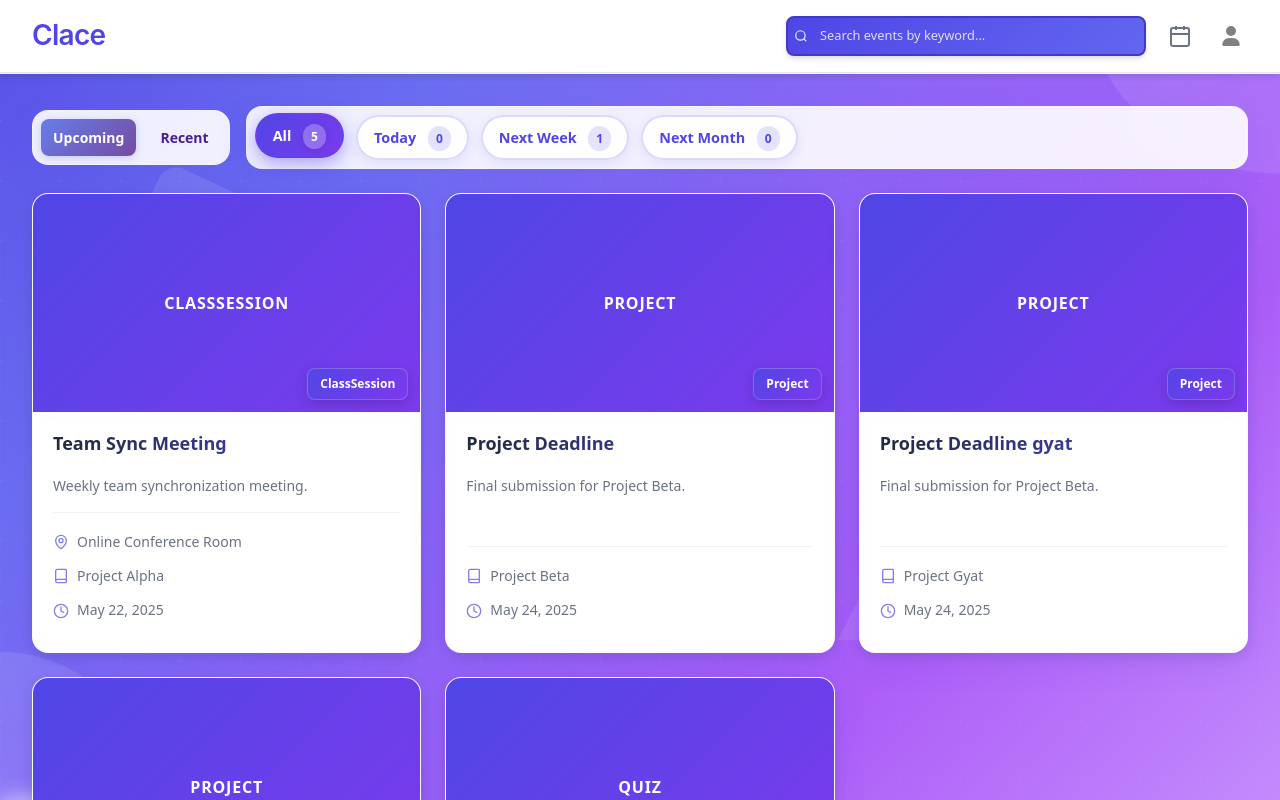
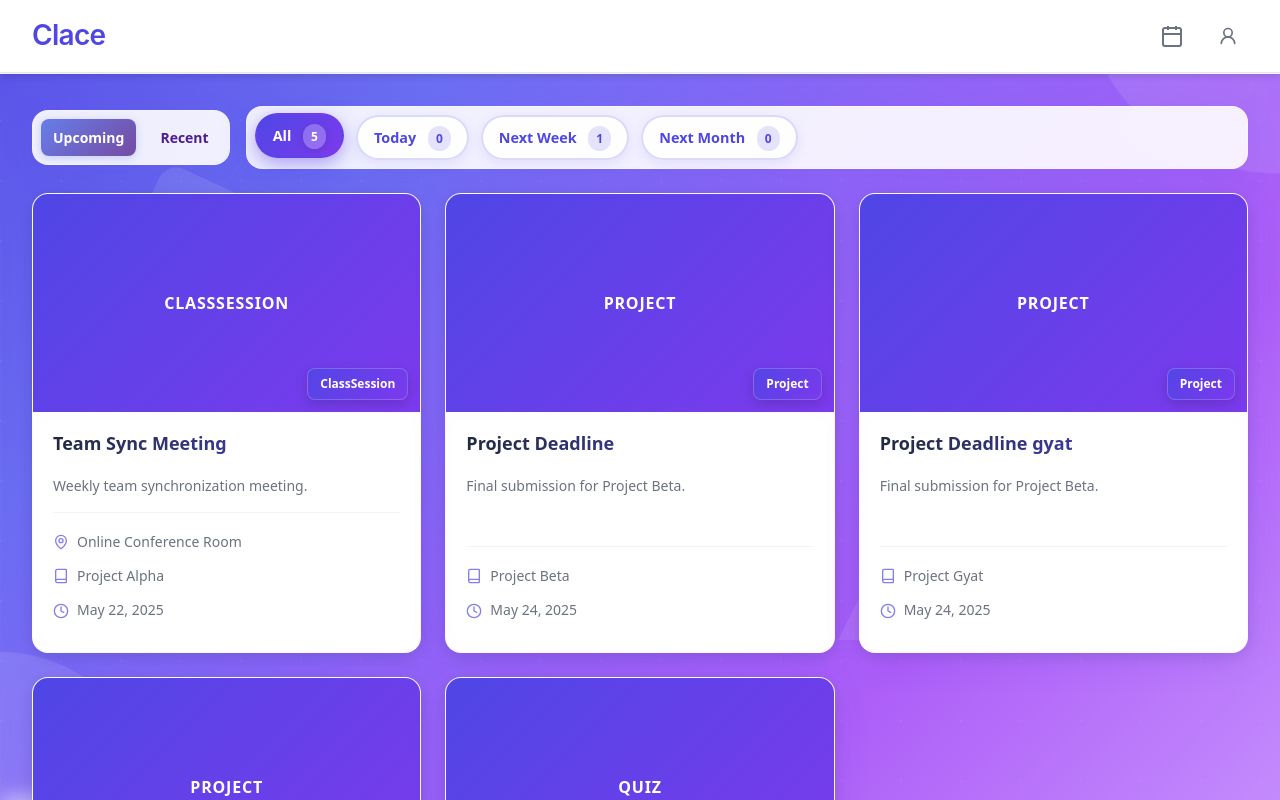
Before and after one commit to Neil-urk12/clace, a Vue app in the folder frontend/: page /dashboard in a window 1280 px wide. Shown: the top 800 px of the page. Built offline with nearby package versions, Linux system fonts and the light colour scheme.

Commit message:
feat: added dashboard icon button and conditionally render both dashboard icon button and search bar component - updated profile icon to use lucide-vue-next for consistency instead of own component

```diff
--- a/frontend/src/components/Global/AppHeader.vue
+++ b/frontend/src/components/Global/AppHeader.vue
@@ -1,15 +1,25 @@
 <script setup lang="ts">
-import { defineAsyncComponent } from "vue";
-import { useRouter } from "vue-router";
+import { defineAsyncComponent, computed  } from "vue";
+import { useRouter, useRoute } from "vue-router";
+import { LayoutDashboard, UserRound } from "lucide-vue-next";
 
 const router = useRouter();
 const SearchBar = defineAsyncComponent(() => import("@/components/Global/SearchBar.vue"));
 const CalendarIcon = defineAsyncComponent(() => import("../Global/EmptyCalendarIcon.vue"));
-const ProfileIcon = defineAsyncComponent(() => import("../Global/ProfileIcon.vue"));
 
 const handleSearch = (query: string) => {
   console.log("Searching for:", query);
 };
+const hiddenRoutes: string[] = ["/profile"];
+
+const isProfileRoute = computed(() => {
+  return useRoute().path === "/profile";
+});
+
+function isHiddenRoute(): boolean {
+  const route = useRoute().path;
+  return hiddenRoutes.includes(route);
+}
 </script>
 
 <template>
@@ -22,13 +32,23 @@ const handleSearch = (query: string) => {
         </div>
 
         <div class="icon-group">
-          <SearchBar @search="handleSearch" />
+          <SearchBar v-if="!isHiddenRoute" @search="handleSearch" />
+
+          <button
+            v-if="isProfileRoute"
+            class="action-button"
+            aria-label="Dashboard"
+            @click="router.push('/dashboard')"
+          >
+            <LayoutDashboard :size="20" />
+          </button>
+
           <button class="action-button" aria-label="Calendar" @click="router.push('/calendar')">
             <CalendarIcon />
           </button>
-          <button class="action-button" aria-label="Profile" @click="router.push('/profile')">
-            <ProfileIcon />
-          </button>
+        <button class="action-button" aria-label="Profile" @click="router.push('/profile')">
+          <UserRound :size="20" />
+        </button>
         </div>
       </div>
 
--- a/frontend/src/components/Global/ProfileIcon.vue
+++ /dev/null
@@ -1,38 +0,0 @@
-<template>
-    <svg
-        width="20"
-        height="20"
-        fill="gray"
-        xmlns="http://www.w3.org/2000/svg"
-        viewBox="0 0 448 512"
-    >
-        <path
-        d="M224 256A128 128 0 1 0 224 0a128 128 0 1 0 0 256zm-45.7 48C79.8 304 0 383.8 0 482.3C0 498.7 13.3 512 29.7 512l388.6 0c16.4 0 29.7-13.3 29.7-29.7C448 383.8 368.2 304 269.7 304l-91.4 0z"
-        />
-    </svg>
-    <!-- <svg
-        fill="gray"
-        version="1.1"
-        id="Capa_1"
-        width="24"
-        height="24"
-        xmlns="http://www.w3.org/2000/svg"
-        xmlns:xlink="http://www.w3.org/1999/xlink"
-        viewBox="0 0 45.532 45.532"
-        xml:space="preserve"
-    >
-        <g id="SVGRepo_bgCarrier" stroke-width="0"></g>
-        <g
-        id="SVGRepo_tracerCarrier"
-        stroke-linecap="round"
-        stroke-linejoin="round"
-        ></g>
-        <g id="SVGRepo_iconCarrier">
-        <g>
-            <path
-            d="M22.766,0.001C10.194,0.001,0,10.193,0,22.766s10.193,22.765,22.766,22.765c12.574,0,22.766-10.192,22.766-22.765 S35.34,0.001,22.766,0.001z M22.766,6.808c4.16,0,7.531,3.372,7.531,7.53c0,4.159-3.371,7.53-7.531,7.53 c-4.158,0-7.529-3.371-7.529-7.53C15.237,10.18,18.608,6.808,22.766,6.808z M22.761,39.579c-4.149,0-7.949-1.511-10.88-4.012 c-0.714-0.609-1.126-1.502-1.126-2.439c0-4.217,3.413-7.592,7.631-7.592h8.762c4.219,0,7.619,3.375,7.619,7.592 c0,0.938-0.41,1.829-1.125,2.438C30.712,38.068,26.911,39.579,22.761,39.579z"
-            ></path>
-        </g>
-        </g>
-    </svg> -->
-</template>
```
